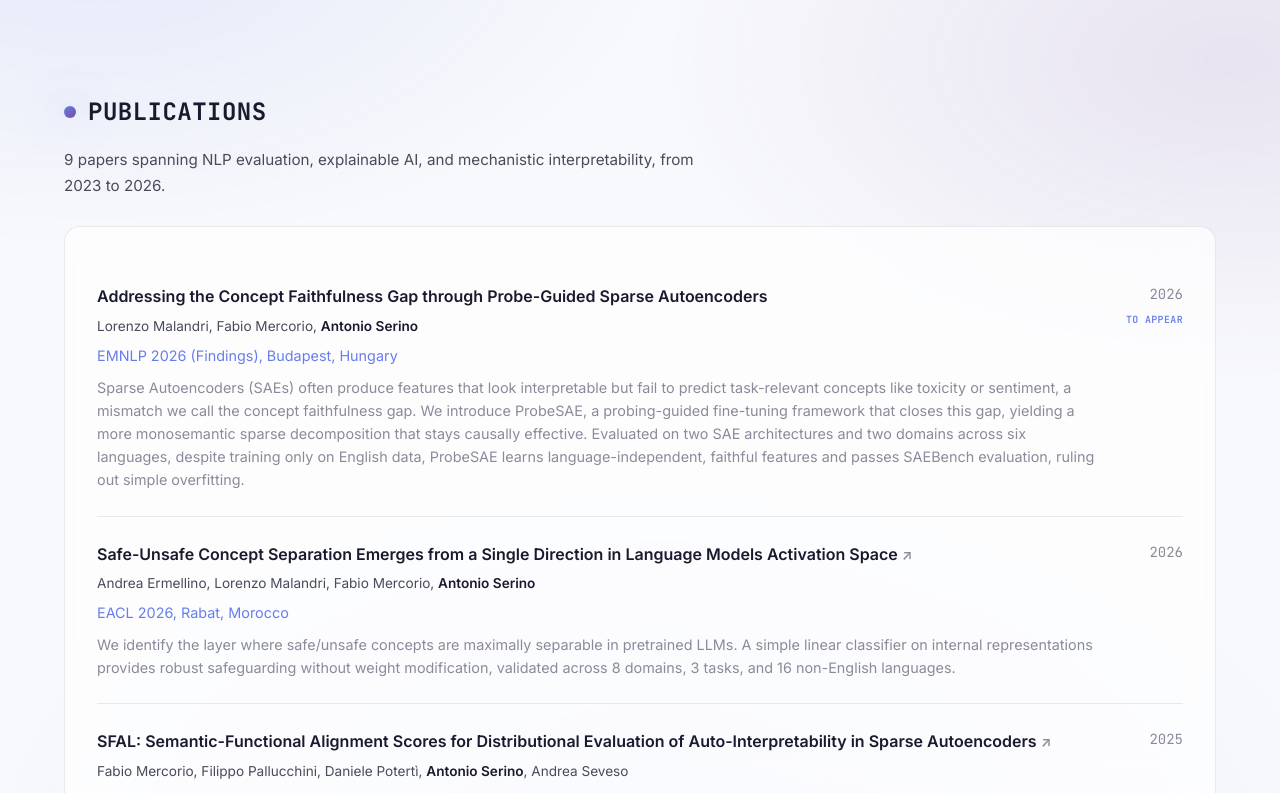
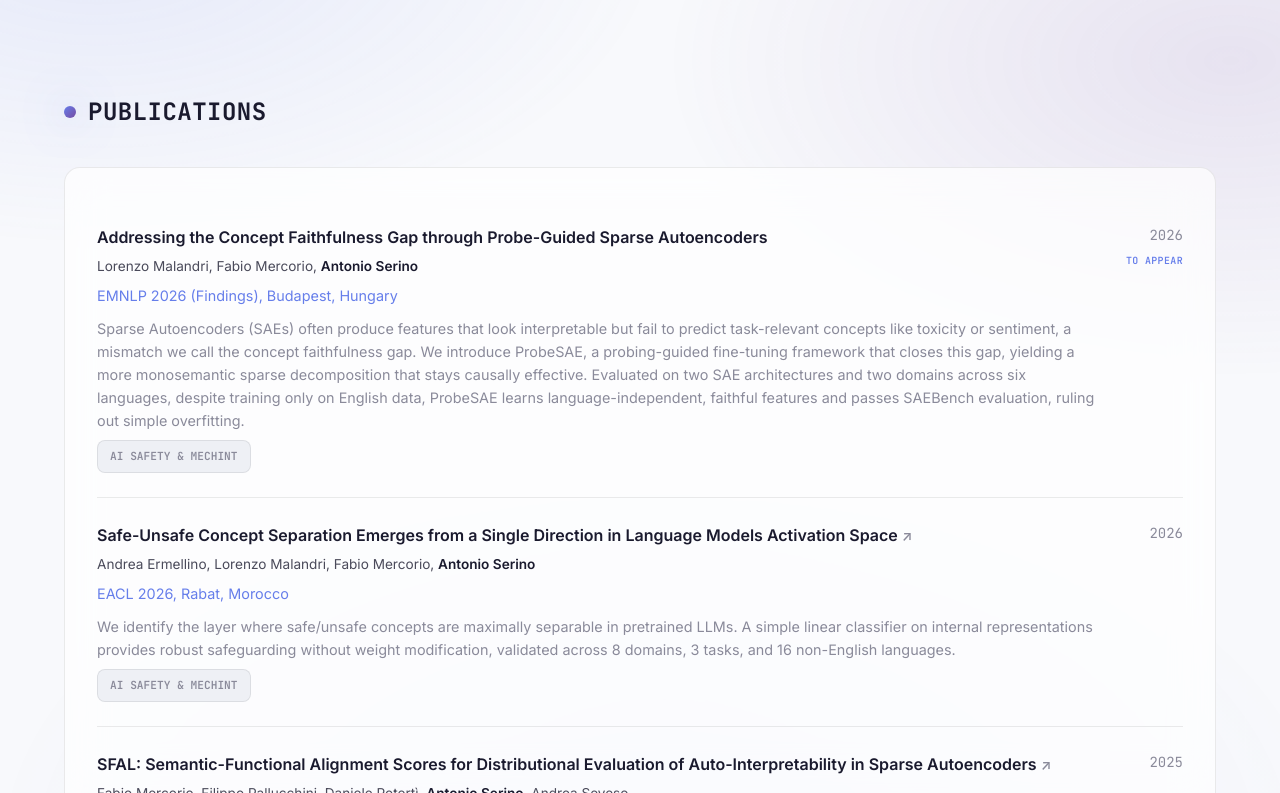
Before and after one commit to serino28/serino28.github.io, a Jekyll site: the page built from index.html, in a window 1280 px wide and 900 px high, scrolled down 795 px, cut to the strip 107-900 px from the top of the window. Built offline with Jekyll 4.4.1, drawn with Linux system fonts in a browser that asks for light colours; a script that is not in the unit is left out; some of the changed text lies outside the part shown.

Commit message:
Replace static Publications lead with per-paper topic badges
- Remove the "9 papers spanning..." line under Publications (had to be
  hand-updated on every new paper); drop its now-unused .section-lead CSS
- Add topic badges to every publication from a fixed 4-topic vocabulary
  (AI Application, AI & Labor Market, XAI/Trustworthy AI, AI Safety &
  MechInt), multi-label where a paper spans more than one theme, reusing
  the existing .project-tags/.tag pattern for visual consistency

Co-Authored-By: Claude Opus 4.8 <noreply@anthropic.com>

```diff
--- a/assets/css/style.css
+++ b/assets/css/style.css
@@ -749,15 +749,6 @@ section {
 
 .subsection-label:first-of-type {
   margin-top: -12px;
-}
-
-/* One-line context under a section title (e.g. Publications' count/span) */
-.section-lead {
-  margin-top: -20px;
-  margin-bottom: 28px;
-  max-width: 640px;
-  color: var(--text-secondary);
-  font-size: 0.95rem;
 }
 
 /* ===== NOW PLAYING WIDGET ===== */
--- a/index.html
+++ b/index.html
@@ -94,8 +94,6 @@ title: "Home"
         <span class="section-dot"></span>
         <h2 class="section-title">Publications</h2>
     </div>
-    <p class="section-lead" data-anim>9 papers spanning NLP evaluation, explainable AI, and mechanistic
-        interpretability, from 2023 to 2026.</p>
     <div class="glass-card" data-anim>
         <ul class="pub-list">
             <li class="pub-item">
@@ -111,6 +109,9 @@ title: "Home"
                         effective. Evaluated on two SAE architectures and two domains across six languages, despite
                         training only on English data, ProbeSAE learns language-independent, faithful features and
                         passes SAEBench evaluation, ruling out simple overfitting.</p>
+                    <div class="project-tags pub-topics">
+                        <span class="tag">AI Safety &amp; MechInt</span>
+                    </div>
                 </div>
                 <div class="pub-year">2026<br><span class="pub-status">to appear</span></div>
             </li>
@@ -126,6 +127,9 @@ title: "Home"
                         pretrained LLMs. A simple linear classifier on internal representations provides robust
                         safeguarding without weight modification, validated across 8 domains, 3 tasks, and 16
                         non-English languages.</p>
+                    <div class="project-tags pub-topics">
+                        <span class="tag">AI Safety &amp; MechInt</span>
+                    </div>
                 </div>
                 <div class="pub-year">2026</div>
             </li>
@@ -141,6 +145,10 @@ title: "Home"
                         LLM-generated feature explanations align with actual feature behavior. Unlike costly
                         simulation-based methods, SFAL uses embedding-based semantic similarity for fast, scalable
                         assessment of auto-interpretability quality.</p>
+                    <div class="project-tags pub-topics">
+                        <span class="tag">AI Safety &amp; MechInt</span>
+                        <span class="tag">XAI, Trustworthy AI</span>
+                    </div>
                 </div>
                 <div class="pub-year">2025</div>
             </li>
@@ -155,6 +163,9 @@ title: "Home"
                     <p class="pub-desc">We introduce a rigorous benchmark using official Italian INVALSI standardized
                         tests to evaluate LLMs' linguistic versatility beyond English. Our analysis reveals significant
                         performance gaps between multilingual claims and actual non-English language understanding.</p>
+                    <div class="project-tags pub-topics">
+                        <span class="tag">AI Application</span>
+                    </div>
                 </div>
                 <div class="pub-year">2025</div>
             </li>
@@ -169,6 +180,9 @@ title: "Home"
                     <p class="pub-desc">We formalize TEAI (Task Exposure to AI Index), a data-driven framework using
                         LLMs to systematically assess AI automation potential across U.S. occupations. Our methodology
                         enables granular task-level analysis of workforce vulnerability to AI displacement.</p>
+                    <div class="project-tags pub-topics">
+                        <span class="tag">AI &amp; Labor Market</span>
+                    </div>
                 </div>
                 <div class="pub-year">2025</div>
             </li>
@@ -182,6 +196,9 @@ title: "Home"
                     <p class="pub-desc">A complete pipeline combining Transformers and LLMs to extract skills from job
                         advertisements and map them to the standardized ESCO taxonomy. Our approach addresses the
                         critical challenge of skill normalization for labour market analytics.</p>
+                    <div class="project-tags pub-topics">
+                        <span class="tag">AI &amp; Labor Market</span>
+                    </div>
                 </div>
                 <div class="pub-year">2025</div>
             </li>
@@ -196,6 +213,9 @@ title: "Home"
                     <p class="pub-desc">We introduce EADS (Evaluative AI Decision Support), a framework that integrates
                         LLMs into decision-making processes by generating structured pros/cons evaluations. This enables
                         transparent, conversational explanations that augment human judgment.</p>
+                    <div class="project-tags pub-topics">
+                        <span class="tag">XAI, Trustworthy AI</span>
+                    </div>
                 </div>
                 <div class="pub-year">2024</div>
             </li>
@@ -211,6 +231,10 @@ title: "Home"
                     <p class="pub-desc">We demonstrate how Generative AI can transform opaque ML model outputs into
                         human-readable natural language explanations for recommender systems in banking. Awarded Best
                         Presentation for bridging the gap between technical XAI and end-user understanding.</p>
+                    <div class="project-tags pub-topics">
+                        <span class="tag">XAI, Trustworthy AI</span>
+                        <span class="tag">AI Application</span>
+                    </div>
                 </div>
                 <div class="pub-year">2024</div>
             </li>
@@ -223,6 +247,9 @@ title: "Home"
                     <p class="pub-desc">Our pioneering work on leveraging LLMs for automated skill extraction from job
                         postings, addressing the fundamental data labelling bottleneck that had limited previous
                         approaches to labour market analysis.</p>
+                    <div class="project-tags pub-topics">
+                        <span class="tag">AI &amp; Labor Market</span>
+                    </div>
                 </div>
                 <div class="pub-year">2023</div>
             </li>
```
